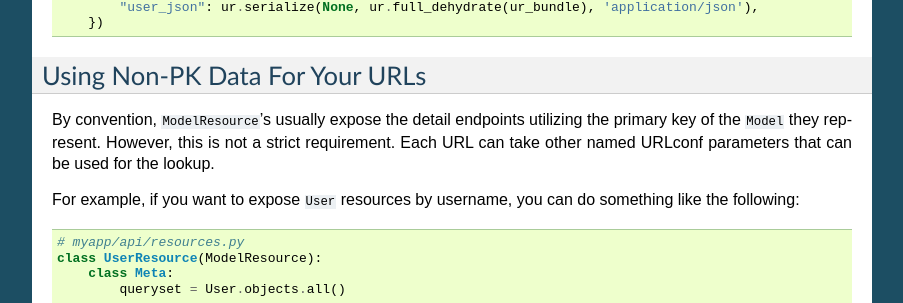
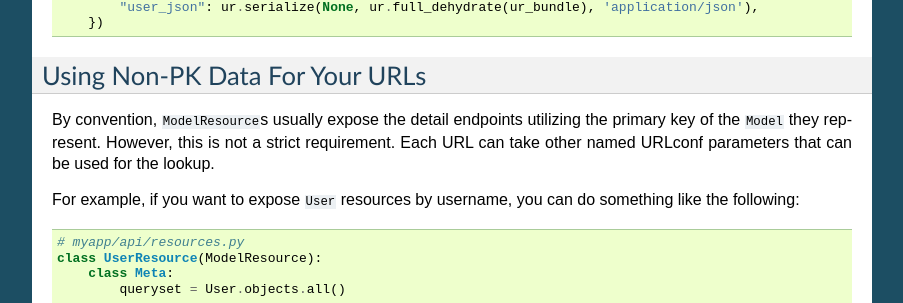
Before and after one commit to django-tastypie/django-tastypie, a Sphinx documentation site: the page built from docs/cookbook.rst, in a window 1280 px wide and 900 px high, scrolled down 827 px. Shown: the part 149-452 px from the top of the window, without its empty margins (198-1101 px from the left). Built offline with Sphinx 7.4.7, drawn with Linux system fonts in a browser that asks for light colours.

Commit message:
Make the possessive a plural. Thanks to @wolever for the issue and fix.

```diff
--- a/docs/cookbook.rst
+++ b/docs/cookbook.rst
@@ -68,7 +68,7 @@ Javascript's use, you could do the following::
 Using Non-PK Data For Your URLs
 -------------------------------
 
-By convention, ``ModelResource``'s usually expose the detail endpoints utilizing
+By convention, ``ModelResource``\s usually expose the detail endpoints utilizing
 the primary key of the ``Model`` they represent. However, this is not a strict
 requirement. Each URL can take other named URLconf parameters that can be used
 for the lookup.
```
